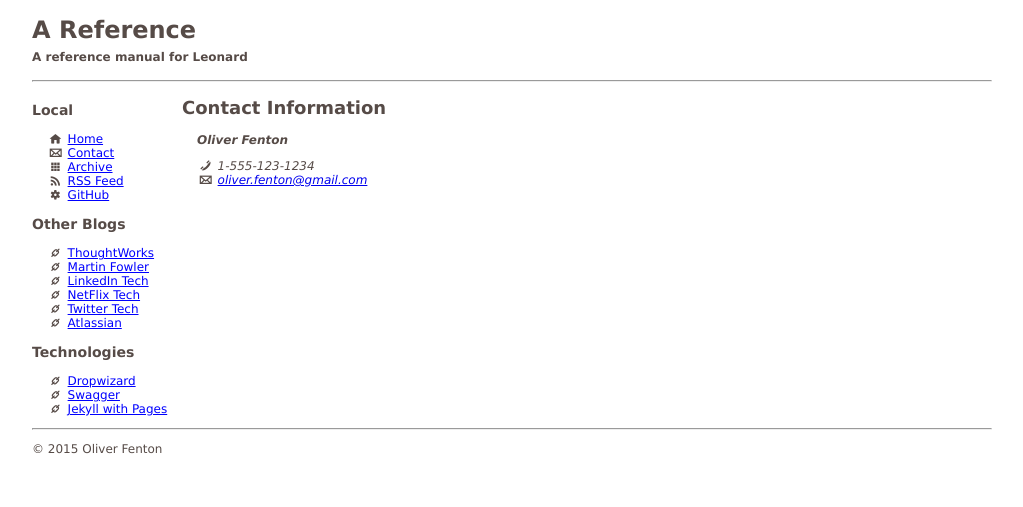
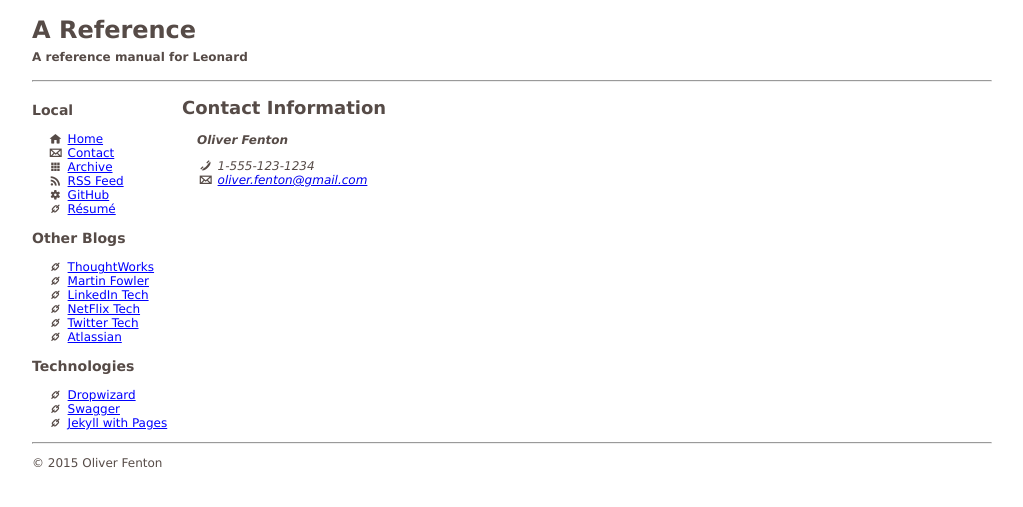
Before and after one commit to ofenton/ofenton.github.io, a Jekyll site: the page built from contact.html, in a window 1280 px wide. Shown: the top 507 px of the page, without its empty margins (26-1049 px from the left). Built offline with Jekyll 4.4.1, drawn with Linux system fonts in a browser that asks for light colours; Markdown is read by kramdown in place of the engine named in the settings.

Commit message:
add resume link

```diff
--- a/_layouts/default.html
+++ b/_layouts/default.html
@@ -32,6 +32,7 @@
                 <li><i class="icon-th"></i>     <a href="{{site.baseurl}}/archive">Archive</a></li>
                 <li><i class="icon-rss"></i>    <a href="{{site.baseurl}}/feed.xml">RSS Feed</a></li>
                 <li><i class="icon-cog"></i>    <a href="https://github.com/ofenton">GitHub</a></li>
+                <li><i class="icon-link"></i>   <a href="https://docs.google.com/document/d/178WvNnlUTRPTuwRMvCgag2oawjX6UqonzFpIUNyCXcw/edit">Résumé</a></li>
             </ul>
 
             <h3>Other Blogs</h3>
```
